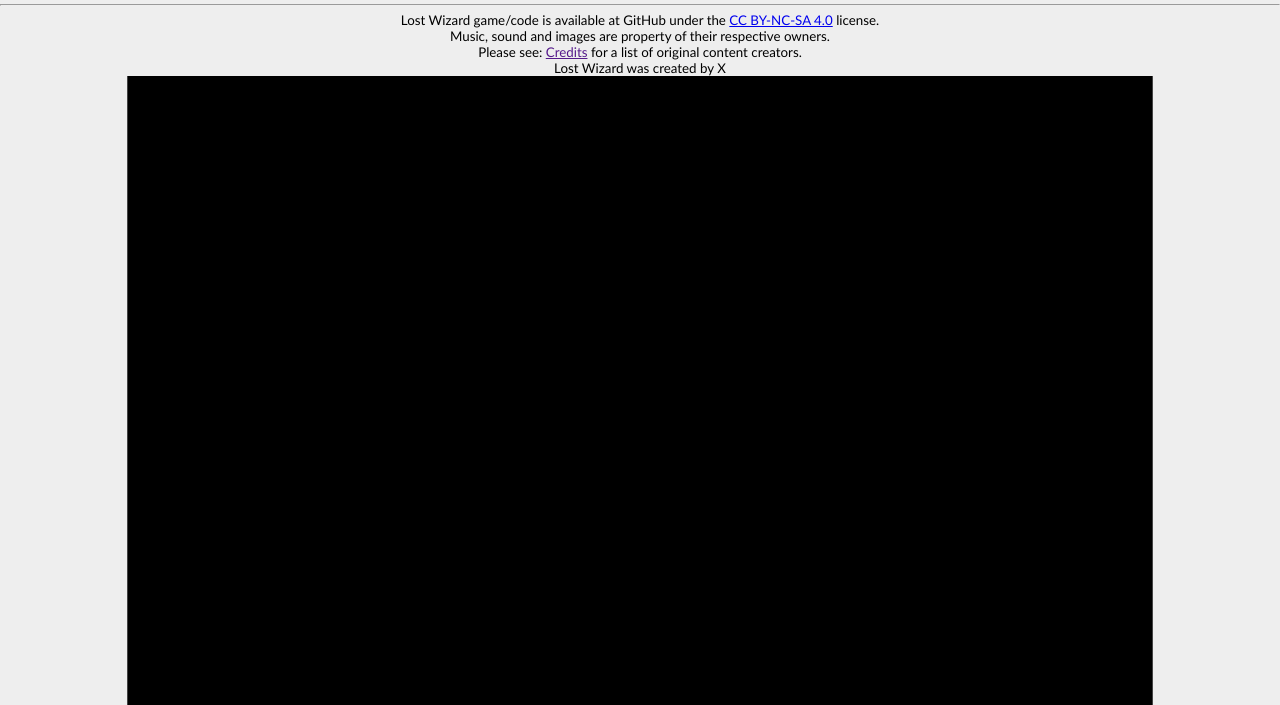
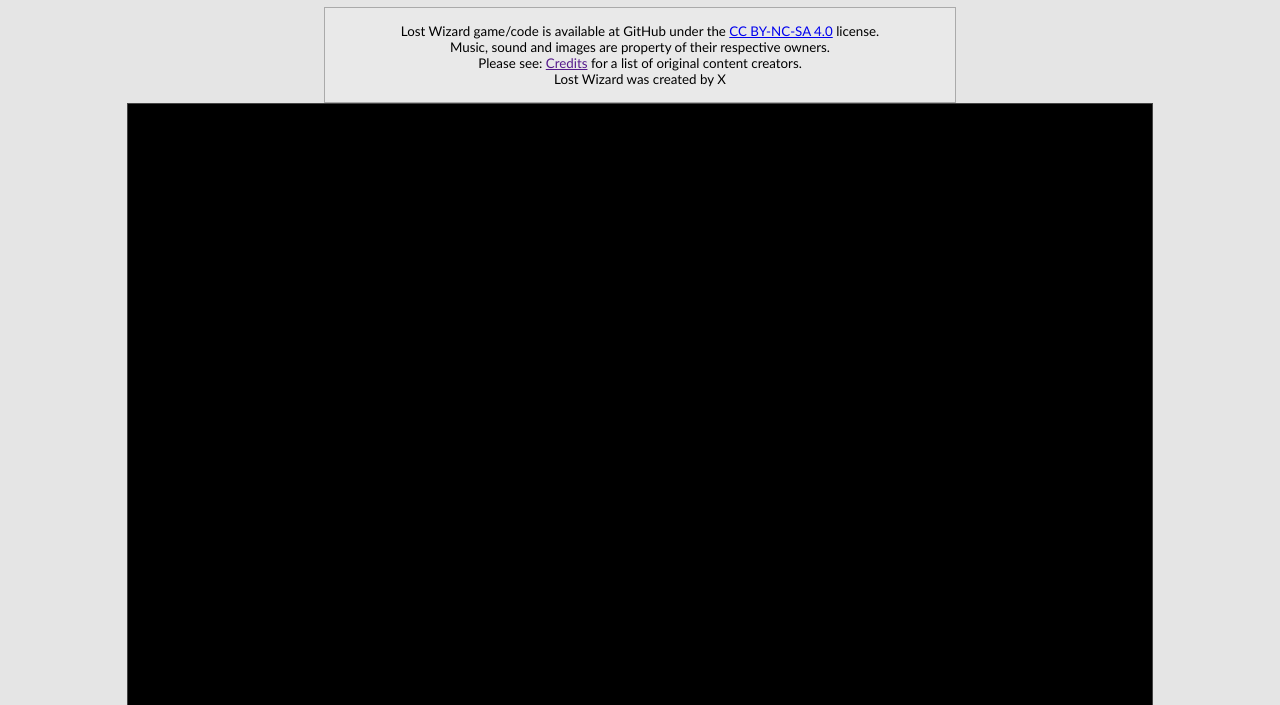
Before and after one commit to nathanphoffman/LostWizardGame, a website built with webpack: page index.html in a window 1280 px wide. Shown: the part 95-800 px from the top of the page. Built offline with nearby package versions, Linux system fonts and the light colour scheme.

Commit message:
made some changes to gui

```diff
--- a/index.html
+++ b/index.html
@@ -6,17 +6,16 @@
 
 
 	canvas{
-		border-left: 1px solid #444;
-		border-right: 1px solid #444;
-		border-bottom: 1px solid #444;
+		border: 1px solid #444;
+
+		margin: 0 auto;
 
 		display : block;
-		margin : auto;
 	}
 
 	body {
  		margin: 0;
-		background: #eee;
+		background: #e5e5e5;
 		text-align: center;
 	}
 
@@ -41,14 +40,23 @@
 			background: -webkit-linear-gradient(top,  #3b679e 0%,#2b88d9 50%,#207cca 51%,#7db9e8 100%); /* Chrome10-25,Safari5.1-6 */
 			background: linear-gradient(to bottom,  #3b679e 0%,#2b88d9 50%,#207cca 51%,#7db9e8 100%); /* W3C, IE10+, FF16+, Chrome26+, Opera12+, Safari7+ */
 			filter: progid:DXImageTransform.Microsoft.gradient( startColorstr='#3b679e', endColorstr='#7db9e8',GradientType=0 ); /* IE6-9 */
-
 			text-align: center;
 	    vertical-align:middle;
 		}
 
 		footer {
+			width: 100%;
+		}
+
+		footer div.credits {
 			font-family: Calibri,Candara,Segoe,Segoe UI,Optima,Arial,sans-serif;
 			font-size: 10pt;
+			background-color: #e9e9e9;
+			width: 600px;
+			margin: 0 auto;
+			border: 1px solid #aaa;
+			padding: 15px;
+			margin-top: 10px;
 		}
 
 		div.items {
@@ -67,8 +75,8 @@
 		}
 
 		#phaser{
-
-			width: 700px;
+			margin-top: 10px;
+			width: 100%;
 		}
 
 	</style>
@@ -80,13 +88,13 @@
 	<header><img src="assets/images/wizardLogo.png">  <h1 class="Great-Vibes-normal-400">Lost Wizard</h2></header>
 	<div class="items">test</div>
 	<div id="phaser"></div>
-	<footer><hr/>
+	<footer><div class="credits">
 		Lost Wizard game/code is available at GitHub under the
 		<a href="http://creativecommons.org/licenses/by-nc-sa/4.0/">CC BY-NC-SA 4.0</a> license.
 		<br/>Music, sound and images are property of their respective owners.
 		<br/>Please see: <a href="">Credits</a> for a list of original content creators.
 		<br/>Lost Wizard was created by X
-	</footer>
+	</div></footer>
 
 	<script src="./app/js/bundle.js"></script>
 </body>
```
Also changed, not shown: assets/images/download.png (added), 2 other files.
